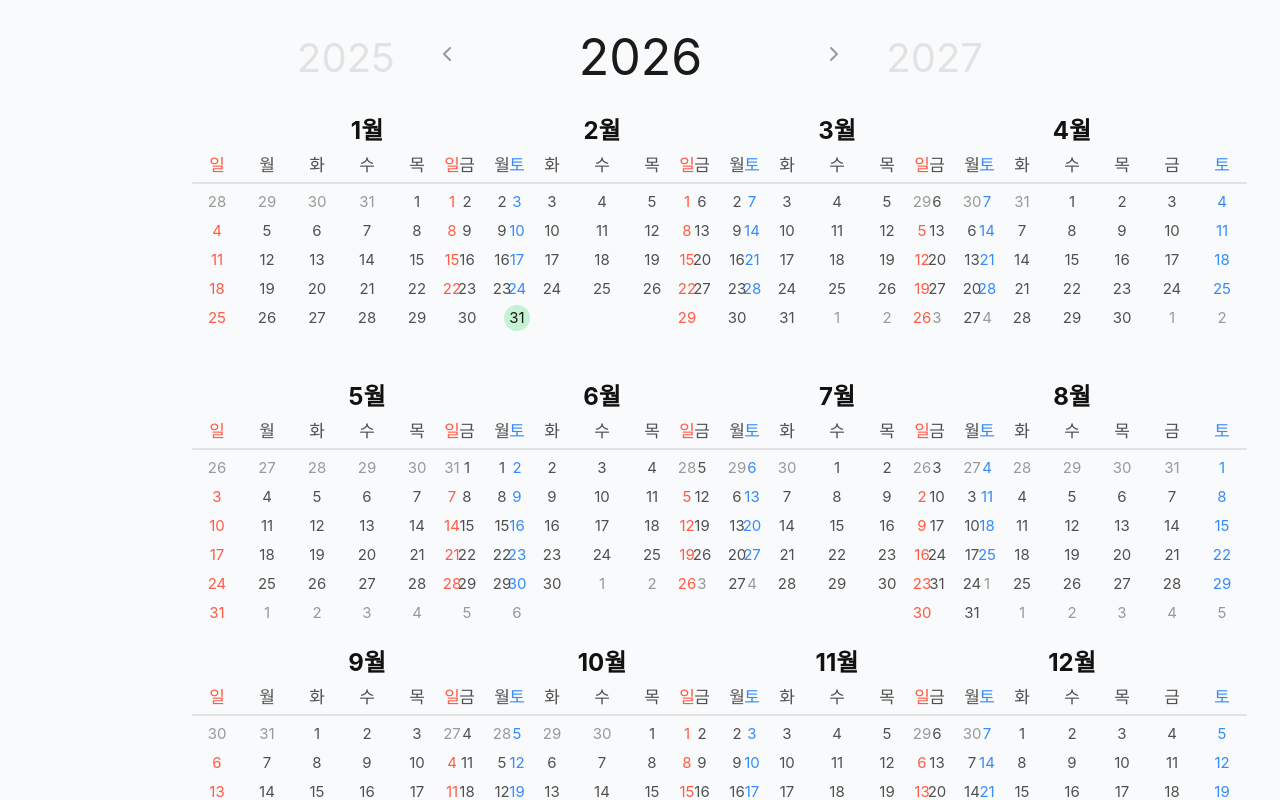
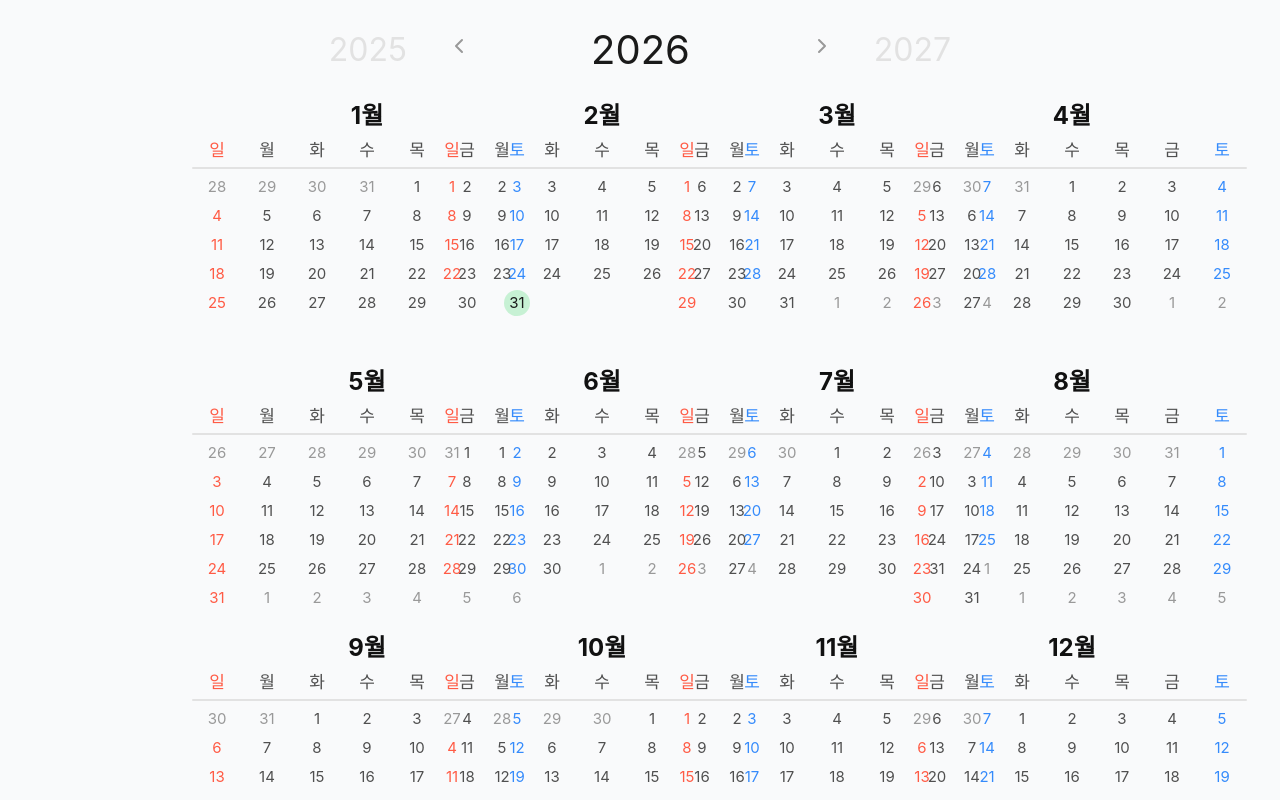
Before and after one commit to soyongdol-e/Gen_Planner, a React (Vite) app: page / in a window 1280 px wide. Both pictures are taken after a click on the button "2026년". Built offline with nearby package versions, Linux system fonts and the light colour scheme; a web font is replaced by a local one.

Commit message:
Reduce year navigation font sizes: current 50px→40px, prev/next 40px→32px

```diff
--- a/src/components/views/YearView.tsx
+++ b/src/components/views/YearView.tsx
@@ -172,10 +172,10 @@ export function YearView({ onMonthClick }: YearViewProps) {
     <div className="h-screen flex flex-col bg-white">
       {/* Navigation */}
       <div className="flex items-center justify-center pt-[20px] pb-6">
-        {/* Previous Year - Pretendard Medium - 40px */}
+        {/* Previous Year - Pretendard Medium - 32px */}
         <div
           onClick={() => handleYearClick(prevYear)}
-          className="text-[40px] font-medium leading-[150%] transition-colors hover:text-[#505050] cursor-pointer m-0 p-0"
+          className="text-[32px] font-medium leading-[150%] transition-colors hover:text-[#505050] cursor-pointer m-0 p-0"
           style={{ color: '#E2E2E2' }}
         >
           {prevYear}
@@ -192,8 +192,8 @@ export function YearView({ onMonthClick }: YearViewProps) {
           />
         </div>
 
-        {/* Current Year - Pretendard Extrabold - 50px - 120px gap from arrow */}
-        <div className="text-[50px] font-extrabold leading-[150%] mx-[120px] my-0 p-0">
+        {/* Current Year - Pretendard Extrabold - 40px - 120px gap from arrow */}
+        <div className="text-[40px] font-extrabold leading-[150%] mx-[120px] my-0 p-0">
           {currentYear}
         </div>
 
@@ -208,10 +208,10 @@ export function YearView({ onMonthClick }: YearViewProps) {
           />
         </div>
 
-        {/* Next Year - Pretendard Medium - 40px - 40px gap from arrow */}
+        {/* Next Year - Pretendard Medium - 32px - 40px gap from arrow */}
         <div
           onClick={() => handleYearClick(nextYear)}
-          className="ml-[40px] text-[40px] font-medium leading-[150%] transition-colors hover:text-[#505050] cursor-pointer m-0 p-0"
+          className="ml-[40px] text-[32px] font-medium leading-[150%] transition-colors hover:text-[#505050] cursor-pointer m-0 p-0"
           style={{ color: '#E2E2E2' }}
         >
           {nextYear}
```
